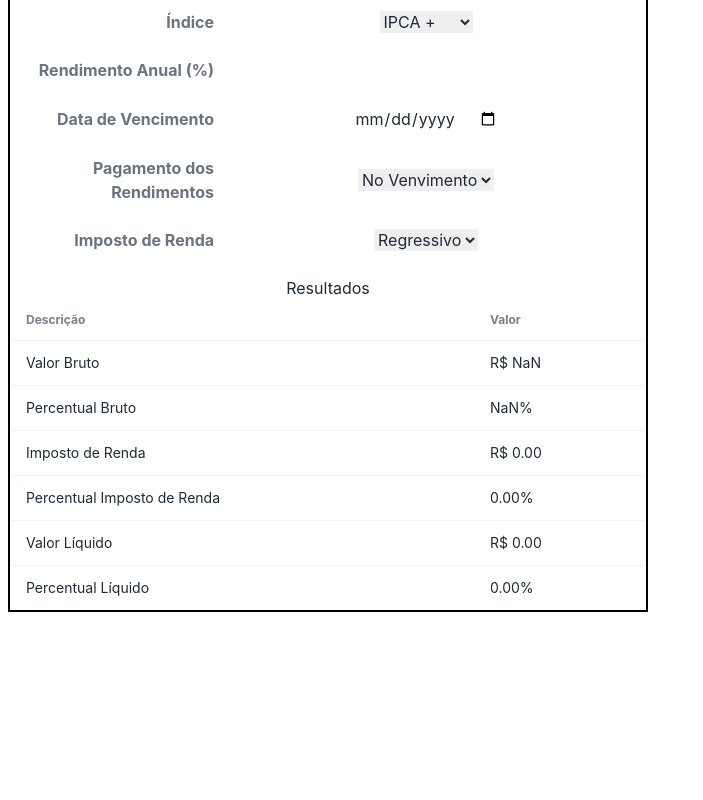
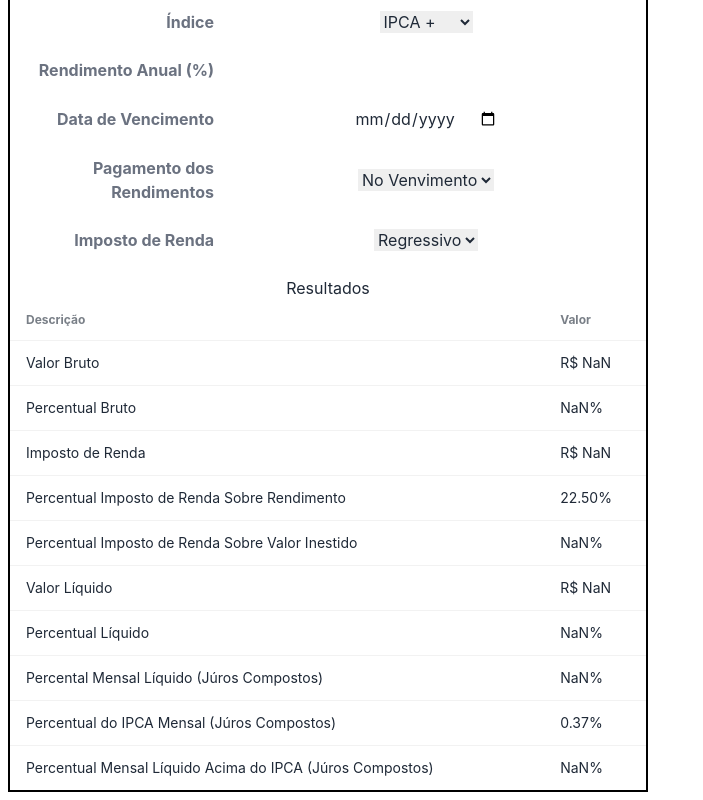
Before and after one commit to dmelo/investors-cheatsheet, a React (Create React App) app: page / in a window 1280 px wide. Shown: the part 408-1208 px from the top of the page, without its empty margins (0-703 px from the left). Before the commit the page ends 1028 px from the top, so only its background shows below. Built offline with nearby package versions, Linux system fonts and the light colour scheme.

Commit message:
Calculate all items on Simulated Scenario

```diff
--- a/src/components/ScenarioSimulation/index.tsx
+++ b/src/components/ScenarioSimulation/index.tsx
@@ -20,9 +20,13 @@ type ScenarioSimulationOut = {
     grossValue: number;
     grossPercentage: number;
     incomeTax: number;
+    incomeTaxOverYieldPercentage: number;
     incomeTaxPercentage: number;
     netValue: number;
     netPercentage: number;
+    netMonthlyPercentage: number;
+    ipcaMonthlyPercentage: number;
+    netMonthlyPercentageOverIpca: number;
 };
 
 function yearlyPercentageToMonthlyDecimal(yearlyPercentage: number): number {
@@ -35,7 +39,25 @@ function monthDiff(d1: Date, d2: Date): number  {
     months -= d1.getMonth();
     months += d2.getMonth();
     return months <= 0 ? 0 : months;
-  }
+}
+
+function calculateTax(taxType: string, dueDate: string): number {
+    if (taxType === 'exempt') {
+        return 0.0;
+    }
+
+    const daysLeft: number = Math.floor(((new Date(dueDate)).valueOf() - (new Date()).valueOf()) / (1000 * 3600 * 24));
+
+    if (daysLeft > 720) {
+        return 0.15;
+    } else if (daysLeft > 360) {
+        return 0.175;
+    } else if (daysLeft > 180) {
+        return 0.20;
+    } else {
+        return 0.225;
+    }
+}
 
 function calculateResults(data: ScenarioSimulationIn): ScenarioSimulationOut {
     let totalYearlyPercentage: number = data.yieldValue;
@@ -57,14 +79,24 @@ function calculateResults(data: ScenarioSimulationIn): ScenarioSimulationOut {
     const qtyMonths: number = monthDiff(new Date(), new Date(data.dueDate));
     const grossDecimal: number = Math.pow(1.0 + monthlyYieldDecimal, qtyMonths) - 1.0;
     const grossValue: number = data.investment * (1 + grossDecimal);
+    const incomeTaxOverYieldDecimal: number = calculateTax(data.taxType, data.dueDate);
+    const taxDecimal: number = grossDecimal * incomeTaxOverYieldDecimal;
+    const incomeTax: number = taxDecimal * data.investment;
+    const netMonthlyDecimal: number = Math.pow(1 + grossDecimal - taxDecimal, 1.0 / qtyMonths) - 1.0;
+    const ipcaMonthlyDecimal: number = Math.pow(1 + (data.ipca / 100.0), 1.0 / 12.0) - 1.0;
+    const netMonthlyDecimalOverIpca: number = netMonthlyDecimal - ipcaMonthlyDecimal;
 
     return {
         grossValue: grossValue,
         grossPercentage: grossDecimal * 100.0,
-        incomeTax: 0.0,
-        incomeTaxPercentage: 0.0,
-        netValue: 0.0,
-        netPercentage: 0.0,
+        incomeTax: incomeTax,
+        incomeTaxOverYieldPercentage: incomeTaxOverYieldDecimal * 100.0,
+        incomeTaxPercentage: taxDecimal * 100.0,
+        netValue: grossValue - incomeTax,
+        netPercentage: (grossDecimal - taxDecimal) * 100.0,
+        netMonthlyPercentage: netMonthlyDecimal * 100.0,
+        ipcaMonthlyPercentage: ipcaMonthlyDecimal * 100.0,
+        netMonthlyPercentageOverIpca: netMonthlyDecimalOverIpca * 100.0,
     };
 }
 
@@ -221,7 +253,11 @@ const ScenarioSimulation: React.FC<ScenarioSimulationProps> = (props) => {
                                 <td>R$ {results.incomeTax.toFixed(2)}</td>
                             </tr>
                             <tr>
-                                <td>Percentual Imposto de Renda</td>
+                                <td>Percentual Imposto de Renda Sobre Rendimento</td>
+                                <td>{results.incomeTaxOverYieldPercentage.toFixed(2)}%</td>
+                            </tr>
+                            <tr>
+                                <td>Percentual Imposto de Renda Sobre Valor Inestido</td>
                                 <td>{results.incomeTaxPercentage.toFixed(2)}%</td>
                             </tr>
                             <tr>
@@ -232,6 +268,19 @@ const ScenarioSimulation: React.FC<ScenarioSimulationProps> = (props) => {
                                 <td>Percentual Líquido</td>
                                 <td>{results.netPercentage.toFixed(2)}%</td>
                             </tr>
+                            <tr>
+                                <td>Percental Mensal Líquido (Júros Compostos)</td>
+                                <td>{results.netMonthlyPercentage.toFixed(2)}%</td>
+                            </tr>
+                            <tr>
+                                <td>Percentual do IPCA Mensal (Júros Compostos)</td>
+                                <td>{results.ipcaMonthlyPercentage.toFixed(2)}%</td>
+                            </tr>
+                            <tr>
+                                <td>Percentual Mensal Líquido Acima do IPCA (Júros Compostos)</td>
+                                <td>{results.netMonthlyPercentageOverIpca.toFixed(2)}%</td>
+                            </tr>
+
                         </tbody>
                     </table>
                 </>
```
